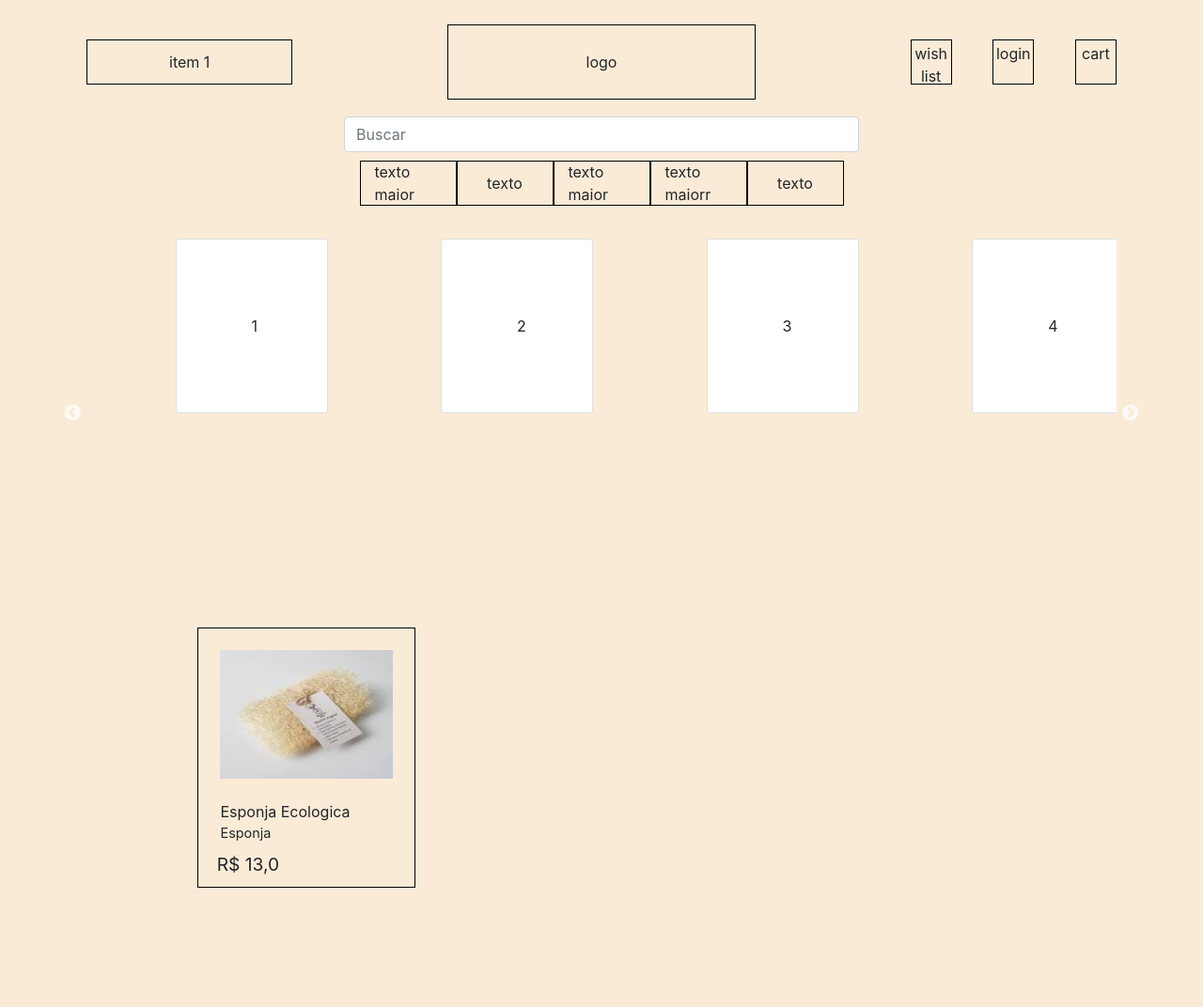
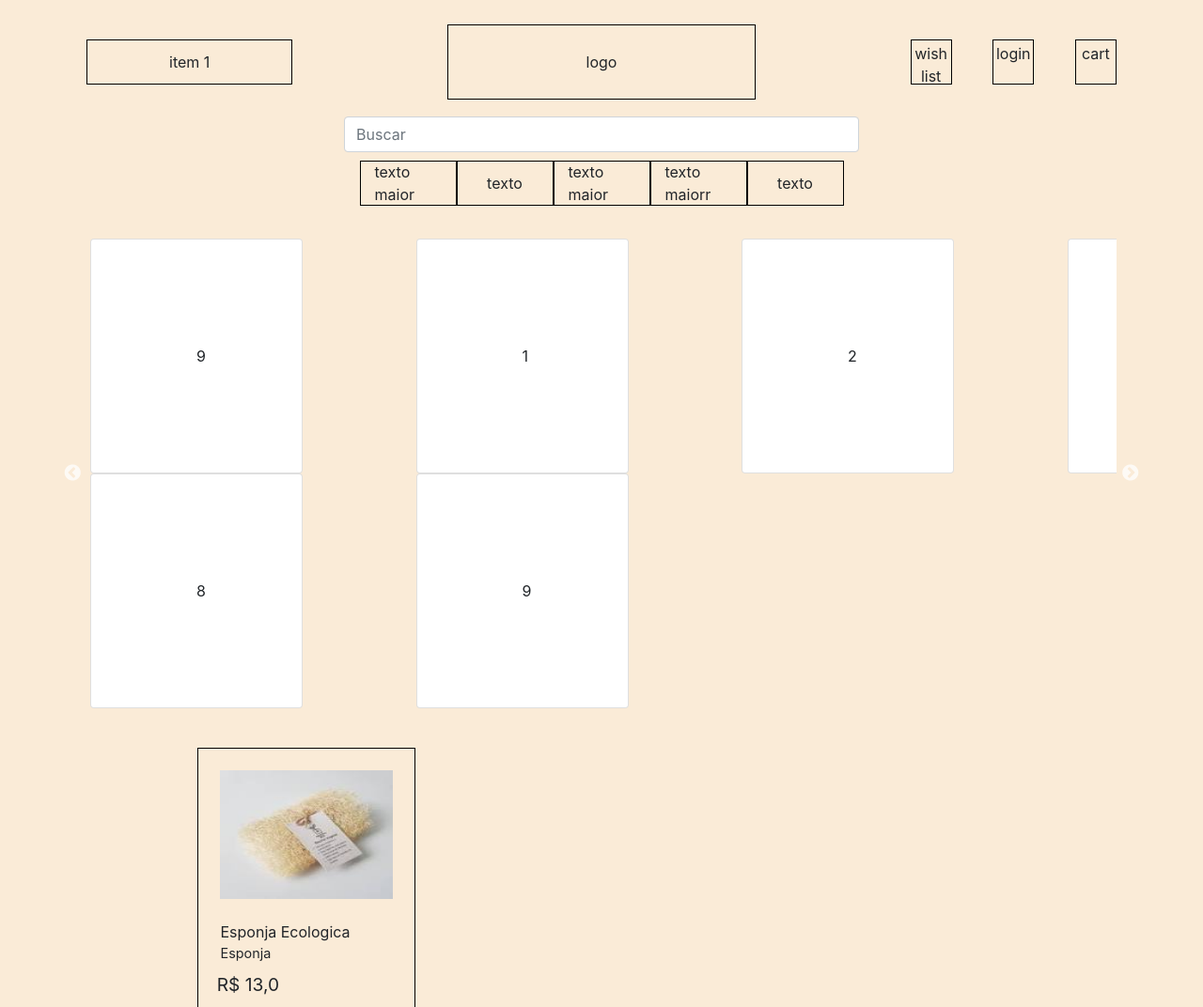
Before and after one commit to dantee-e/ecosit, a Django app: page / in a window 1280 px wide. Shown: the top 1072 px of the page at 94% size. Before the commit the page ends 945 px from the top, so only its background shows below. Run offline with Django 4.2, Linux system fonts and the light colour scheme; data comes from the database, SQL or seed files in the repository; some libraries are stand-ins or nearby versions.

Commit message:
backup pc

```diff
--- a/ecosite/static/ecosite/styles.css
+++ b/ecosite/static/ecosite/styles.css
@@ -75,26 +75,28 @@
     margin-top: 1.6%;
     margin-bottom: 2.4%;
     overflow-y: visible;
+    z-index: 1;
 }
 .card {
     position: relative;
-    width: 10%;
     margin-left: 1%;
     margin-right: 1%;
-    padding: 5em;
-    z-index: 1;
+    padding: 7em;
 }
 .slick-prev:before {
     content: "<";
     color: red;
     font-size: 30px;
-  }
+    }
 
-  .slick-next:before {
+.slick-next:before {
     content: ">";
     color: red;
     font-size: 30px;
-  }
+    }
+/*.slick-slide {
+    width: 10em;
+}*/
 
 /*fim cards*/
 
```
Also changed, not shown: ecosite/uploads/images/esponja_eco_lVTMnmB.jpeg (deleted).
